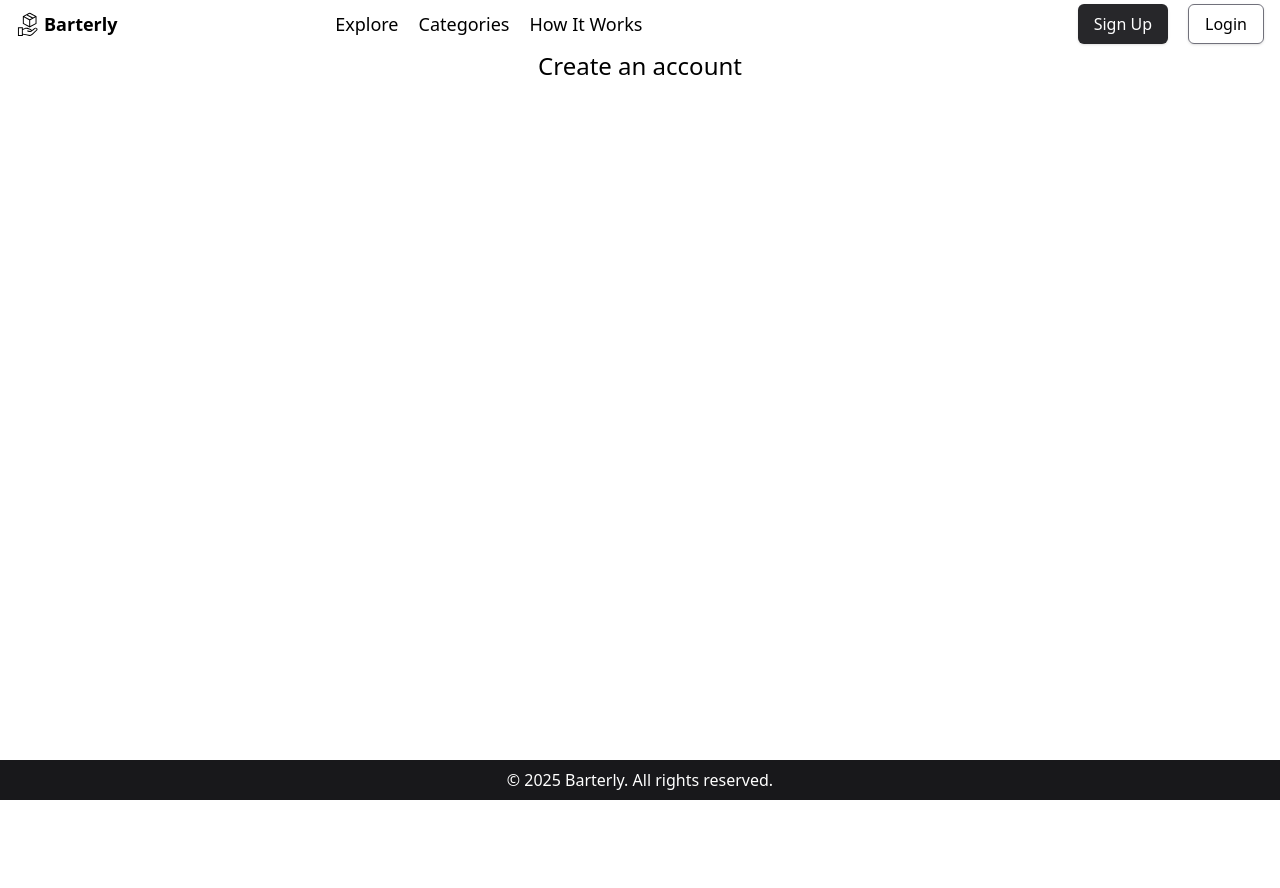
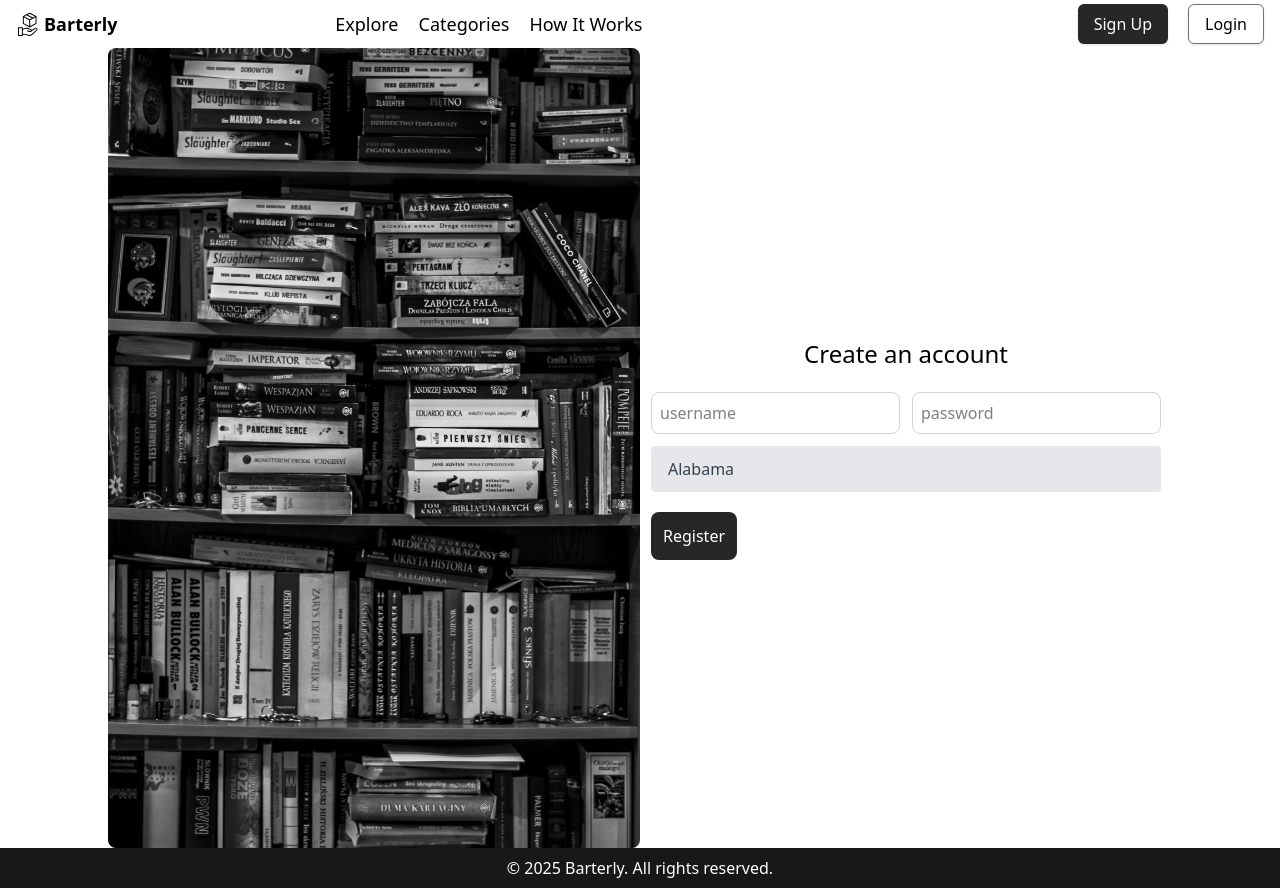
Before and after one commit to AlexKT1022/barterly-frontend, a React (Vite) app: page /register in a window 1280 px wide. Before the commit the page ends 800 px from the top, so only its background shows below. Built offline with nearby package versions, Linux system fonts and the light colour scheme.

Commit message:
added buttons + state select / decided to remove the image in the next edit.

```diff
--- a/src/pages/auth/Register.jsx
+++ b/src/pages/auth/Register.jsx
@@ -1,11 +1,102 @@
 import { Link, useNavigate } from "react-router";
 // import {useAuth} from '../../context/AuthContext';
+
+const states = [
+  { name: "Alabama", abbreviation: "AL" },
+  { name: "Alaska", abbreviation: "AK" },
+  { name: "Arizona", abbreviation: "AZ" },
+  { name: "Arkansas", abbreviation: "AR" },
+  { name: "California", abbreviation: "CA" },
+  { name: "Colorado", abbreviation: "CO" },
+  { name: "Connecticut", abbreviation: "CT" },
+  { name: "Delaware", abbreviation: "DE" },
+  { name: "Florida", abbreviation: "FL" },
+  { name: "Georgia", abbreviation: "GA" },
+  { name: "Hawaii", abbreviation: "HI" },
+  { name: "Idaho", abbreviation: "ID" },
+  { name: "Illinois", abbreviation: "IL" },
+  { name: "Indiana", abbreviation: "IN" },
+  { name: "Iowa", abbreviation: "IA" },
+  { name: "Kansas", abbreviation: "KS" },
+  { name: "Kentucky", abbreviation: "KY" },
+  { name: "Louisiana", abbreviation: "LA" },
+  { name: "Maine", abbreviation: "ME" },
+  { name: "Maryland", abbreviation: "MD" },
+  { name: "Massachusetts", abbreviation: "MA" },
+  { name: "Michigan", abbreviation: "MI" },
+  { name: "Minnesota", abbreviation: "MN" },
+  { name: "Mississippi", abbreviation: "MS" },
+  { name: "Missouri", abbreviation: "MO" },
+  { name: "Montana", abbreviation: "MT" },
+  { name: "Nebraska", abbreviation: "NE" },
+  { name: "Nevada", abbreviation: "NV" },
+  { name: "New Hampshire", abbreviation: "NH" },
+  { name: "New Jersey", abbreviation: "NJ" },
+  { name: "New Mexico", abbreviation: "NM" },
+  { name: "New York", abbreviation: "NY" },
+  { name: "North Carolina", abbreviation: "NC" },
+  { name: "North Dakota", abbreviation: "ND" },
+  { name: "Ohio", abbreviation: "OH" },
+  { name: "Oklahoma", abbreviation: "OK" },
+  { name: "Oregon", abbreviation: "OR" },
+  { name: "Pennsylvania", abbreviation: "PA" },
+  { name: "Rhode Island", abbreviation: "RI" },
+  { name: "South Carolina", abbreviation: "SC" },
+  { name: "South Dakota", abbreviation: "SD" },
+  { name: "Tennessee", abbreviation: "TN" },
+  { name: "Texas", abbreviation: "TX" },
+  { name: "Utah", abbreviation: "UT" },
+  { name: "Vermont", abbreviation: "VT" },
+  { name: "Virginia", abbreviation: "VA" },
+  { name: "Washington", abbreviation: "WA" },
+  { name: "West Virginia", abbreviation: "WV" },
+  { name: "Wisconsin", abbreviation: "WI" },
+  { name: "Wyoming", abbreviation: "WY" },
+];
+
+states.forEach((state) => {
+  console.log(state.name);
+});
 
 const Register = () => {
   return (
     <>
-      <div>
-        <h2>Create an account</h2>
+      <div className="flex flex-col justify-center items-center mx-auto h-200">
+        <div className="grid grid-cols-2 justify-center items-center">
+          <img
+            src="../../public/book_shelf.webp"
+            className="h-200 rounded-lg object-contain "
+          />
+          <div className="flex flex-col justify-center items-center mx-auto">
+            <h2 className="mb-5">Create an account</h2>
+            <form className="">
+              <input
+                placeholder="username"
+                className="border rounded-lg p-2 border-zinc-300 mb-3 mr-3"
+              ></input>
+              <input
+                placeholder="password"
+                className="border rounded-lg p-2 border-zinc-300 mb-3"
+              ></input>
+              <select
+                name="state"
+                className="block appearance-none w-full bg-gray-200 border border-gray-200 text-gray-700 py-3 px-4 pr-8 rounded leading-tight focus:outline-none focus:bg-white focus:border-gray-500"
+                id="grid-state"
+              >
+                {states.map((state) => {
+                  return (
+                    <>
+                      <option value={state.name}>{state.name}</option>
+                    </>
+                  );
+                })}
+              </select>
+              <button className="bg-zinc-800 text-white p-3 rounded-lg mt-5 hover:bg-zinc-500 duration-300">
+                Register
+              </button>
+            </form>
+          </div>
+        </div>
       </div>
     </>
   );
```
Also changed, not shown: public/book_shelf.webp (added).
